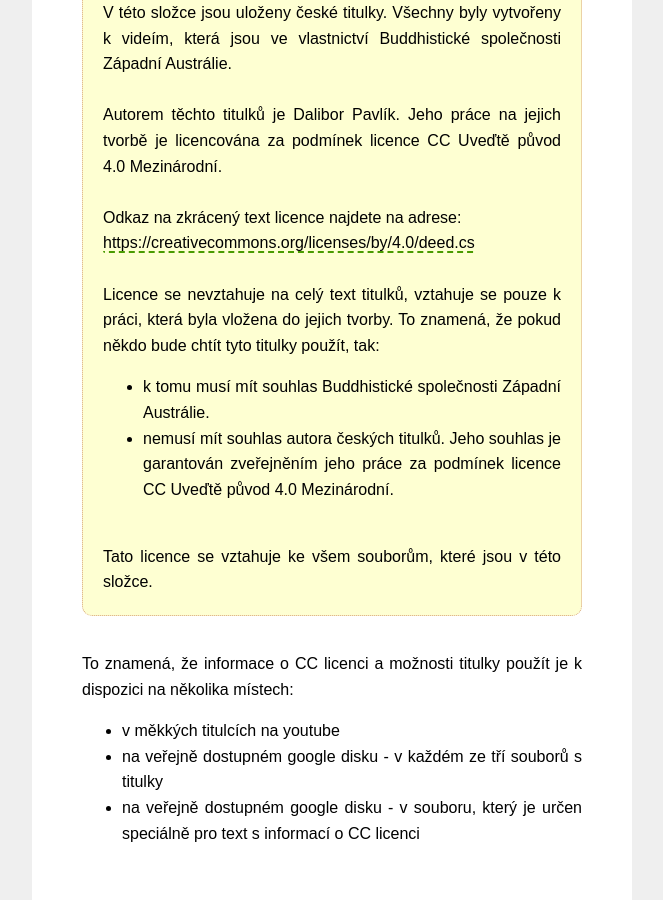
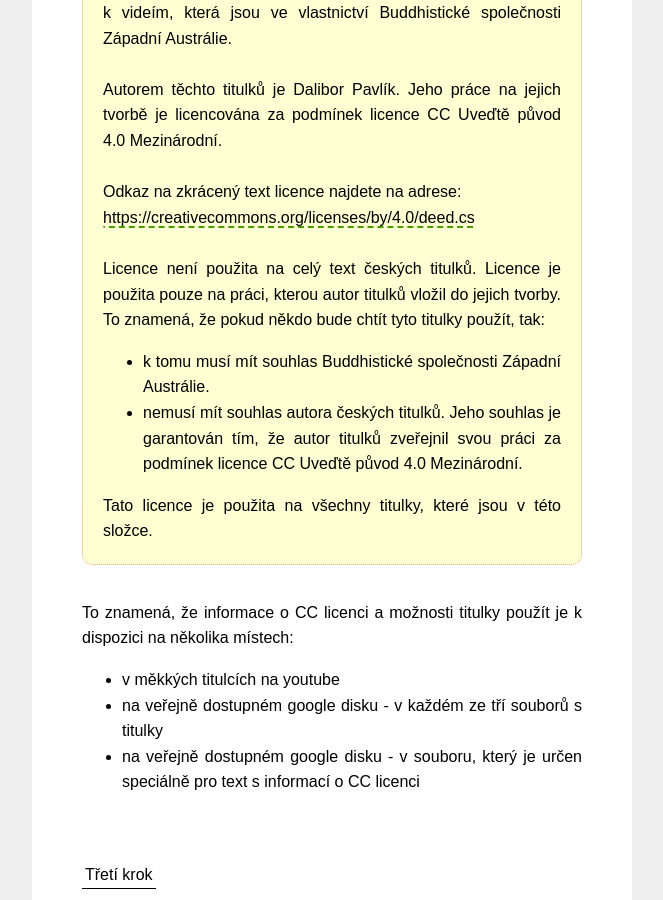
Before and after one commit to Borek78/jak-tvorit-panditu, a Jekyll site: the page built from vyznam-licence-cc.md, in a window 1280 px wide and 900 px high, scrolled down 9150 px. Shown: the whole window, without its empty margins (308-971 px from the left). Built offline with Jekyll 4.4.1, drawn with Linux system fonts in a browser that asks for light colours; some of the changed text lies outside the part shown.

Commit message:
konecne zneni poznamky k licenci titulů?

```diff
--- a/content/5-vyznam-licence-reseni.md
+++ b/content/5-vyznam-licence-reseni.md
@@ -19,7 +19,7 @@ Odkaz na zkrácený text licence najdete na adrese:<br>
 </div>
 <br>
 
-Licence nebyla aplikována na celý text titulků. Licence byla aplikována pouze na práci, kterou vložil autor českých titulků do jejich tvorby. To znamená, že pokud někdo bude chtít tyto titulky použít, tak:<br>
+Licence není použita na celý text českých titulků. Licence je použita pouze na práci, kterou autor titulků vložil do jejich tvorby. To znamená, že pokud někdo bude chtít tyto titulky použít, tak:<br>
 
 - k tomu musí mít souhlas Buddhistické společnosti Západní Austrálie.
   <br>
@@ -50,8 +50,7 @@ CC Uveďte původ 4.0. Mezinárodní</h5>
 
 V této složce jsou uloženy české titulky. Všechny byly vytvořeny k videím, která jsou ve vlastnictví Buddhistické společnosti Západní Austrálie.<br><br>
 
-Autorem těchto titulků je Dalibor Pavlík. Jeho práce na jejich tvorbě je licencována za podmínek licence
-CC Uveďtě původ 4.0 Mezinárodní.<br><br>
+Autorem těchto titulků je Dalibor Pavlík. Jeho práce na jejich tvorbě je licencována za podmínek licence CC Uveďtě původ 4.0 Mezinárodní.<br><br>
 
 Odkaz na zkrácený text licence najdete na adrese:
 
@@ -60,14 +59,14 @@ Odkaz na zkrácený text licence najdete na adrese:
 </div>
 
 <br>
-Licence se nevztahuje na celý text titulků, vztahuje se pouze k práci, která byla vložena do jejich tvorby. To znamená, že pokud někdo bude chtít tyto titulky použít, tak:<br>
+Licence není použita na celý text českých titulků. Licence je použita pouze na práci, kterou autor titulků vložil do jejich tvorby. To znamená, že pokud někdo bude chtít tyto titulky použít, tak:<br>
 
 - k tomu musí mít souhlas Buddhistické společnosti Západní Austrálie.
   <br>
-- nemusí mít souhlas autora českých titulků. Jeho souhlas je garantován zveřejněním jeho práce za podmínek licence CC Uveďtě původ 4.0 Mezinárodní.
-  <br><br>
+- nemusí mít souhlas autora českých titulků. Jeho souhlas je garantován tím, že autor titulků zveřejnil svou práci za podmínek licence CC Uveďtě původ 4.0 Mezinárodní.
+  <br>
 
-Tato licence se vztahuje ke všem souborům, které jsou v této složce.
+Tato licence je použita na všechny titulky, které jsou v této složce.
 
 </div>
 
```
